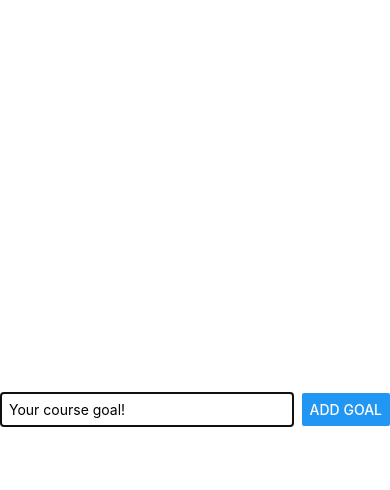
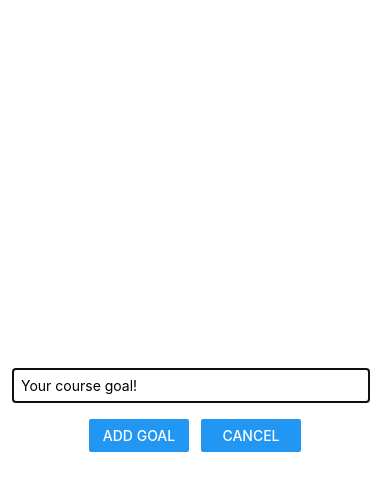
Before and after one commit to ErxrilOwl/RNCourse, a React Native app: screen / in a window 390 px wide. Both pictures are taken after a click on the button "ADD NEW GOAL". Shown: the top 490 px of the page. Built offline with nearby package versions, Linux system fonts and the light colour scheme.

Commit message:
feat: added modal overlay

```diff
--- a/components/GoalInput.js
+++ b/components/GoalInput.js
@@ -21,9 +21,14 @@
                     placeholder='Your course goal!'
                     value={enteredGoalText}
                     onChangeText={goalInputHandler} />
-                <Button
-                    title='Add Goal'
-                    onPress={addGoalHandler} />
+                <View style={styles.buttonContainer}>
+                    <View style={styles.button}>
+                        <Button title='Add Goal' onPress={addGoalHandler} />
+                    </View>
+                    <View style={styles.button}>
+                        <Button title='Cancel' />
+                    </View>
+                </View>
             </View>
         </Modal>
     )
@@ -32,17 +37,26 @@
 const styles = StyleSheet.create({
     inputContainer: {
         flex: 1,
-        flexDirection: 'row',
-        justifyContent: 'space-between',
+        flexDirection: 'column',
+        justifyContent: 'center',
         alignItems: 'center',
+        padding: 16,
         marginBottom: 24,
         borderBottomWidth: 1,
         borderBottomColor: '#cccccc',
     },
+    buttonContainer: {
+        marginTop: 16,
+        flexDirection: 'row'
+    },
+    button: {
+        width: 100,
+        marginHorizontal: 6
+    },
     textInput: {
         borderWidth: 1,
         borderColor: '#cccccc',
-        width: '80%',
+        width: '100%',
         marginRight: 8,
         padding: 8,
     },
```
